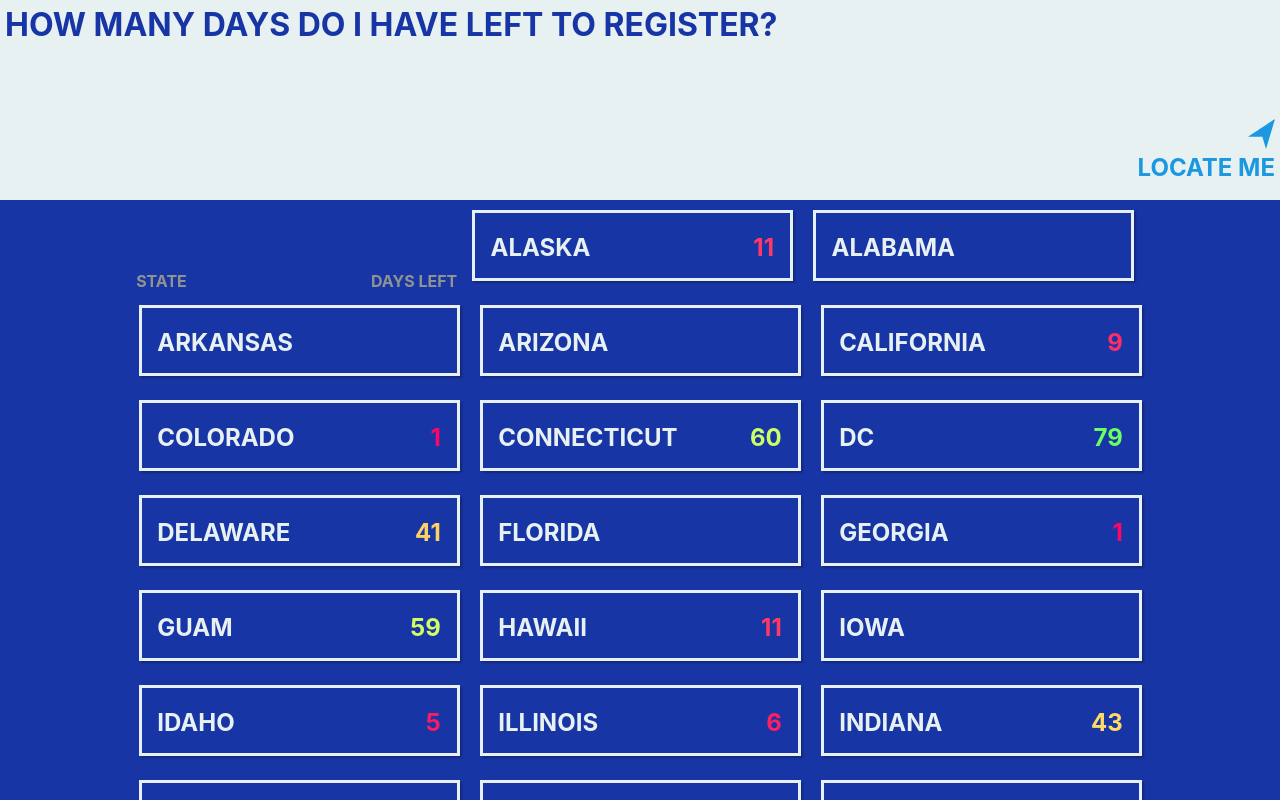
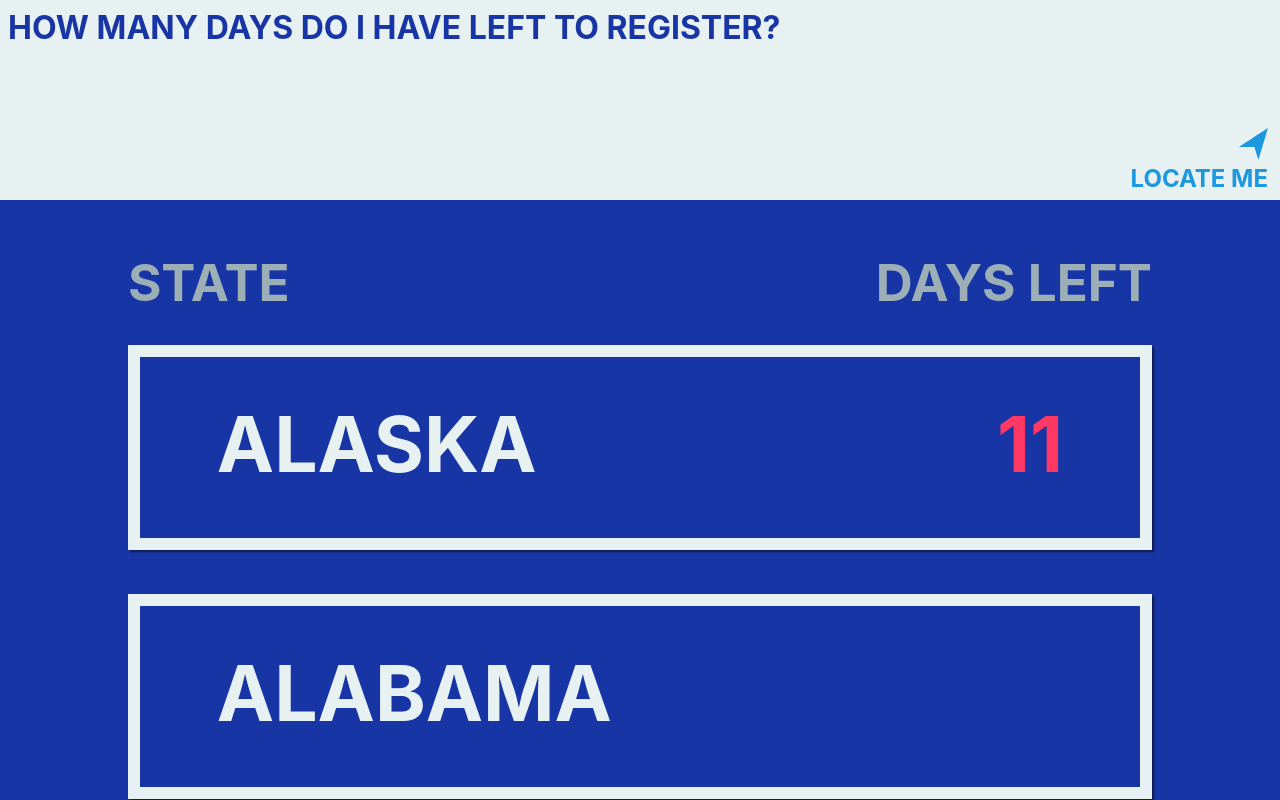
Before and after one commit to KartikC/PrimaryVote.US, a Svelte app: page / in a window 1280 px wide. Built offline with nearby package versions, Linux system fonts and the light colour scheme.

Commit message:
styling almost done

```diff
--- a/src/App.svelte
+++ b/src/App.svelte
@@ -29,8 +29,8 @@
 	}
 
 	:global(html) {
+		font-size: 2vw;
 		box-sizing: border-box;
-		font-size: 16px;
 	}
 
 	:global(*, *:before, *:after) {
--- a/src/StateBox.svelte
+++ b/src/StateBox.svelte
@@ -16,28 +16,35 @@
     .box {
         position: relative;
         background-color: #1835A5;
-        margin: 10px;
+        margin-bottom: 1.5em;
         display:inline-block;
-        width: 321px;
-        height: 71px;
-        border: 3px solid #E8F1F2;
+        width: 80%;
+        height: 8em;
+        border: 0.5em solid #E8F1F2;
         box-sizing: border-box;
-        box-shadow: 2px 2px 2px rgba(0, 0, 0, 0.25);
+        box-shadow: 2px 2px 2px rgba(0, 0, 0, 0.50);
     }
     .name {
-        position: absolute;
         font-weight: bold;
         color: #E8F1F2;
-        left: 5%;
-        top: 30%;
-        font-size: 1.5em;
+        width: 80%;
+        height: 100%;
+        font-size: 3em;
+        text-align: left;
+        padding-left: 1em;
+        line-height: 230%;
+        float: left;
     }
     .number {
-        position: absolute;
         font-weight: bold;
-        right: 5%;
+        width: 20%;
         top: 30%;
-        font-size: 1.5em;
+        height: 100%;
+        font-size: 3em;
+        text-align: right;
+        padding-right: 1em;
+        line-height: 230%;
+        float: right;
     }
 </style>
 
--- a/src/StateInfo.svelte
+++ b/src/StateInfo.svelte
@@ -24,7 +24,6 @@
         width: 100%;
         height: 100%;
         position: relative;
-        text-align: center;
     }
 
     .wrapper>.header {
@@ -35,7 +34,8 @@
     .wrapper>.main {
         height: 65%;
         background: #1835A5;
-        overflow: scroll;
+        text-align: center;
+        width: 100%;
     }
 
     .wrapper>.footer {
@@ -45,55 +45,60 @@
 
     .container {
         padding: 5px;
+        text-align: center;
         height: 100%;
-        position: relative;
     }
 
     .top {
+        display: inline-block;
         font-weight: bold;
-        font-size: 2em;
+        font-size: 5vh;
         color: #1835A5;
-        left: 10px;
-        top: 10px;
-        height: 60%;
+        padding-top: 2em;
+    }
+
+    .info {
+        position: relative;
+        margin: 1em;
+        width: 80%;
+        display: inline-block;
+        font-weight: bold;
+        color: #E8F1F2;
+        text-align: left;
+        font-size: 3em;
+        box-sizing: border-box;
+        margin-bottom: 4em;
     }
 
     .box {
         font-weight: bold;
         position: relative;
         background-color: #1835A5;
-        margin: 10px;
+        margin-bottom: 0.5em;
         display: inline-block;
-        width: 321px;
-        height: 71px;
-        border: 3px solid #E8F1F2;
+        width: 80%;
+        height: 3em;
+        border: 0.25em solid #E8F1F2;
         box-sizing: border-box;
         box-shadow: 2px 2px 2px rgba(0, 0, 0, 0.25);
-        font-size: 1.5em;
+        font-size: 3em;
         color: #E8F1F2;
         text-align: center;
-        line-height: 71px;
-    }
-
-    .info {
-        text-align: left;
-        color: #E8F1F2;
-        font-size: 1.5em;
-        font-weight: bold;
+        line-height: 2.5em;
     }
 
     .remind {
         font-weight: bold;
         color: #1B98E0;
         text-align: center;
-        font-size: 1em;
+        font-size: 3em;
     }
 
     .back {
         font-weight: bold;
         color: #BCABAE;
         text-align: center;
-        font-size: 1.5em;
+        font-size: 3em;
     }
 </style>
 
--- a/src/StateList.svelte
+++ b/src/StateList.svelte
@@ -65,17 +65,19 @@
 <style>
     .wrapper {
         text-align: center;
+        width: 100%;
     }
 
     .titles {
         position: relative;
-        margin-top: 10px;
-        width: 321px;
+        margin-top: 1em;
+        margin-bottom: 0.5em;
+        width: 80%;
         display:inline-block;
         font-weight: bold;
-        color: #8F9491;
+        color: #9CAFB7;
         text-align: left;
-        font-size: 1em;
+        font-size: 2em;
         box-sizing: border-box;
     }
 
@@ -89,18 +91,18 @@
 
     .about {
         position: relative;
-        margin: 10px;
-        width: 321px;
+        margin: 1em;
+        width: 80%;
         display:inline-block;
         font-weight: bold;
-        color: #8F9491;
+        color: #9CAFB7;
         text-align: left;
-        font-size: 1em;
+        font-size: 2em;
         box-sizing: border-box;
     }
 
     .about>a {
-        color: #8F9491;
+        color: #BCABAE;
     }
 </style>
 <div class="wrapper">
--- a/src/StateLocator.svelte
+++ b/src/StateLocator.svelte
@@ -81,30 +81,32 @@
 
 <style>
     .container {
-        padding: 5px;
         height: 100%;
         position: relative;
     }
 
     .top {
+        position: absolute;
         font-weight: bold;
-        font-size: 2em;
+        font-size: 4vh;
         color: #1835A5;
-        left: 10px;
-        top: 10px;
-        height: 60%;
+        width: 80%;
+        height: 100%;
+        padding:0.25em 0 0 0.25em;
+        text-align: left;
     }
 
     .locate {
-        font-size: 1em;
+        position: absolute;
+        font-size: 2vh;
         height: 40%;
-        right: 10px;
-        bottom: 10px;
+        right: 0.75em;
+        bottom: -0.5em;
         text-align: right;
     }
 
     img {
-        height: 30px;
+        height: 2em;
     }
 
     .icon {
```
Also changed, not shown: public/build/bundle.css, public/build/bundle.js, 2 other files (tests, documents, lock files or other folders).
